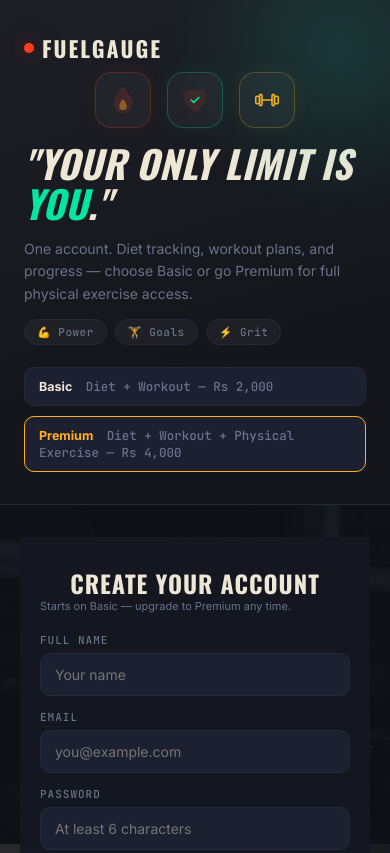
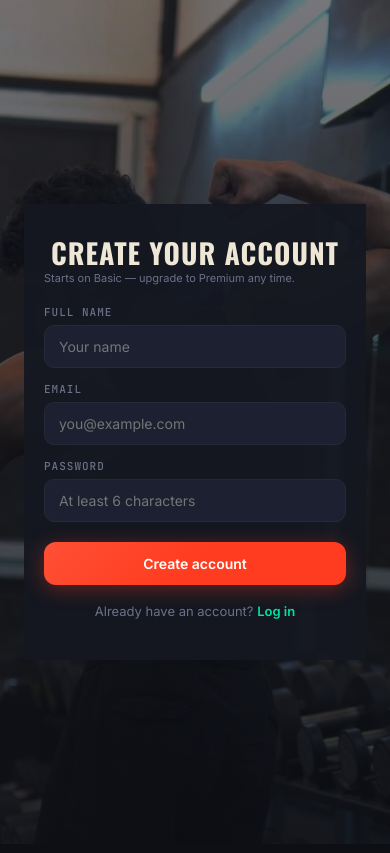
Before and after one commit to gaugefitness-ui/FUELGAUGE-fitness-app, a website: page public/register.html in a window 390 px wide. Shown: the top 853 px of the page. Drawn offline with nearby package versions, Linux system fonts and the light colour scheme.

Commit message:
Full screen auth on mobile, lighter overlay, remove hero icons

```diff
--- a/public/auth.css
+++ b/public/auth.css
@@ -1,9 +1,9 @@
 /* ===== Auth pages (login / register) ===== */
-body.auth-body{margin:0;min-height:100vh;background:linear-gradient(180deg,rgba(13,15,20,0.88) 0%,rgba(13,15,20,0.92) 40%,rgba(13,15,20,0.97) 100%),url('/gym-bg.jpg') center/cover no-repeat fixed;background-color:var(--asphalt);}
-body.register-body{background:linear-gradient(180deg,rgba(13,15,20,0.88) 0%,rgba(13,15,20,0.92) 40%,rgba(13,15,20,0.97) 100%),url('/register-bg.jpg') center/cover no-repeat fixed;background-color:var(--asphalt);}
+body.auth-body{margin:0;min-height:100vh;background:linear-gradient(180deg,rgba(13,15,20,0.55) 0%,rgba(13,15,20,0.65) 40%,rgba(13,15,20,0.85) 100%),url('/gym-bg.jpg') center/cover no-repeat fixed;background-color:var(--asphalt);}
+body.register-body{background:linear-gradient(180deg,rgba(13,15,20,0.55) 0%,rgba(13,15,20,0.65) 40%,rgba(13,15,20,0.85) 100%),url('/register-bg.jpg') center/cover no-repeat fixed;background-color:var(--asphalt);}
 .auth-shell{min-height:100vh;display:flex;}
 .auth-hero{flex:1;display:flex;flex-direction:column;justify-content:space-between;padding:44px 40px;
-  background:linear-gradient(165deg,#1c1f26 0%,#14161b 70%);border-right:1px solid var(--line);position:relative;overflow:hidden;}
+  background:transparent;border-right:1px solid var(--line);position:relative;overflow:hidden;}
 .auth-hero::after{content:"";position:absolute;right:-120px;top:-120px;width:340px;height:340px;border-radius:50%;
   background:radial-gradient(circle,rgba(25,194,160,.16) 0%,transparent 70%);}
 .auth-hero-mid{position:relative;}
@@ -25,7 +25,7 @@ body.register-body{background:linear-gradient(180deg,rgba(13,15,20,0.88) 0%,rgba
 .quote-tag{font-family:'JetBrains Mono',monospace;font-size:11px;letter-spacing:.5px;color:var(--ink-dim);
   background:rgba(255,255,255,0.04);border:1px solid var(--line);border-radius:20px;padding:5px 12px;}
 .auth-hero-bottom{display:flex;flex-direction:column;gap:10px;position:relative;}
-.hero-pill{background:var(--panel-raised);border:1px solid var(--line);border-radius:10px;padding:10px 14px;font-size:12.5px;color:var(--ink-dim);font-family:'JetBrains Mono',monospace;}
+.hero-pill{background:rgba(21,24,33,0.7);backdrop-filter:blur(10px);border:1px solid var(--line);border-radius:10px;padding:10px 14px;font-size:12.5px;color:var(--ink-dim);font-family:'JetBrains Mono',monospace;}
 .hero-pill b{color:var(--ink);font-family:'Inter',sans-serif;margin-right:6px;}
 .hero-pill.premium{border-color:var(--amber);}
 .hero-pill.premium b{color:var(--amber);}
@@ -41,10 +41,10 @@ body.register-body{background:linear-gradient(180deg,rgba(13,15,20,0.88) 0%,rgba
 
 @media (max-width: 760px){
   .auth-shell{flex-direction:column;}
-  .auth-hero{border-right:none;border-bottom:1px solid var(--line);padding:32px 24px;}
-  .auth-hero-mid h1{font-size:28px;}
-  .hero-gauge{width:150px;height:90px;}
-  .auth-panel{padding:32px 20px;}
+  .auth-hero{display:none;}
+  .auth-panel{padding:60px 24px 40px;width:100%;min-height:100vh;}
+  .auth-card{max-width:100%;}
+  .auth-card h2{font-size:28px;}
 }
 
 /* ===== Plan badge in topbar ===== */
```
Also changed, not shown: public/app.js (+0 -10 lines).
